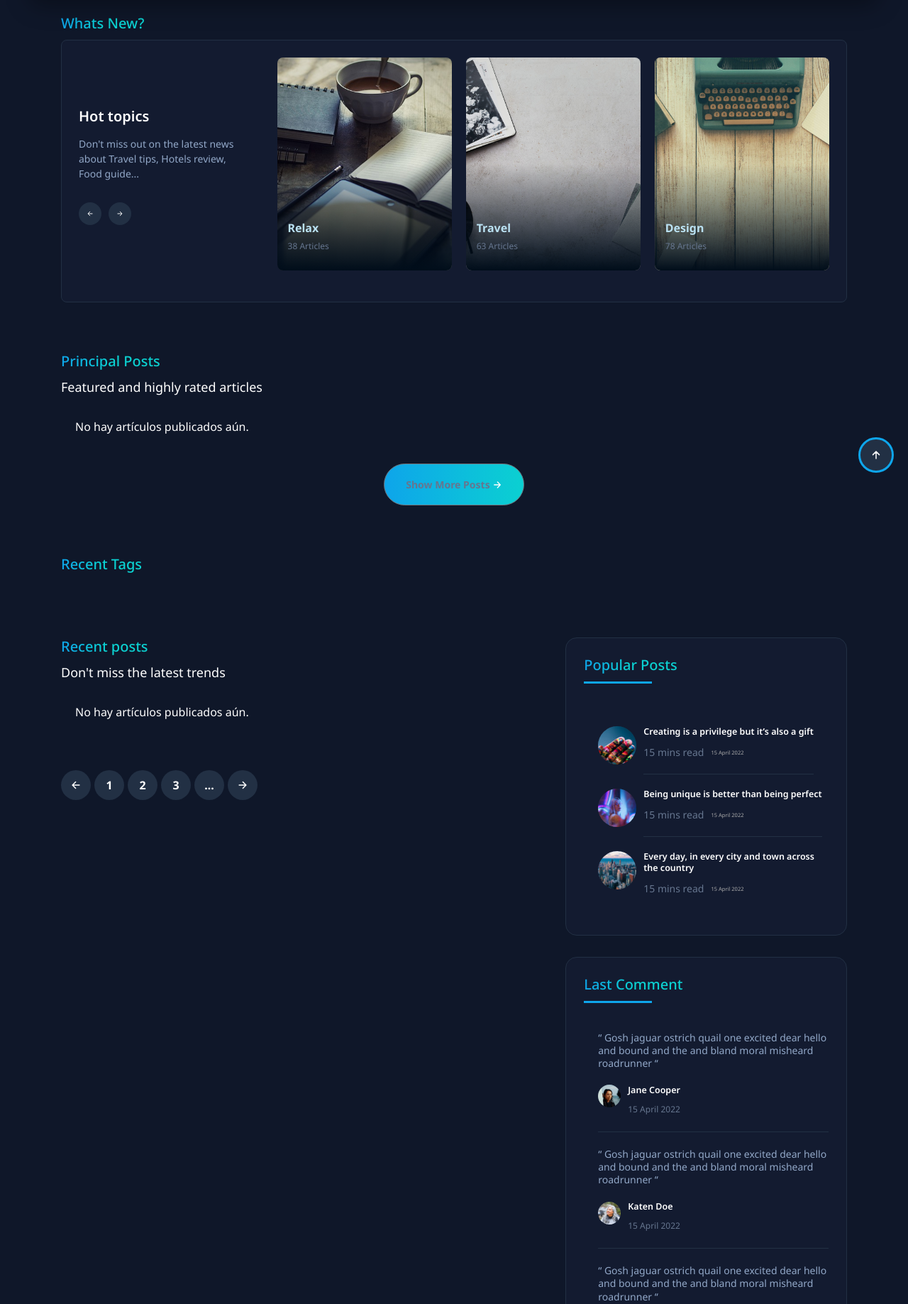
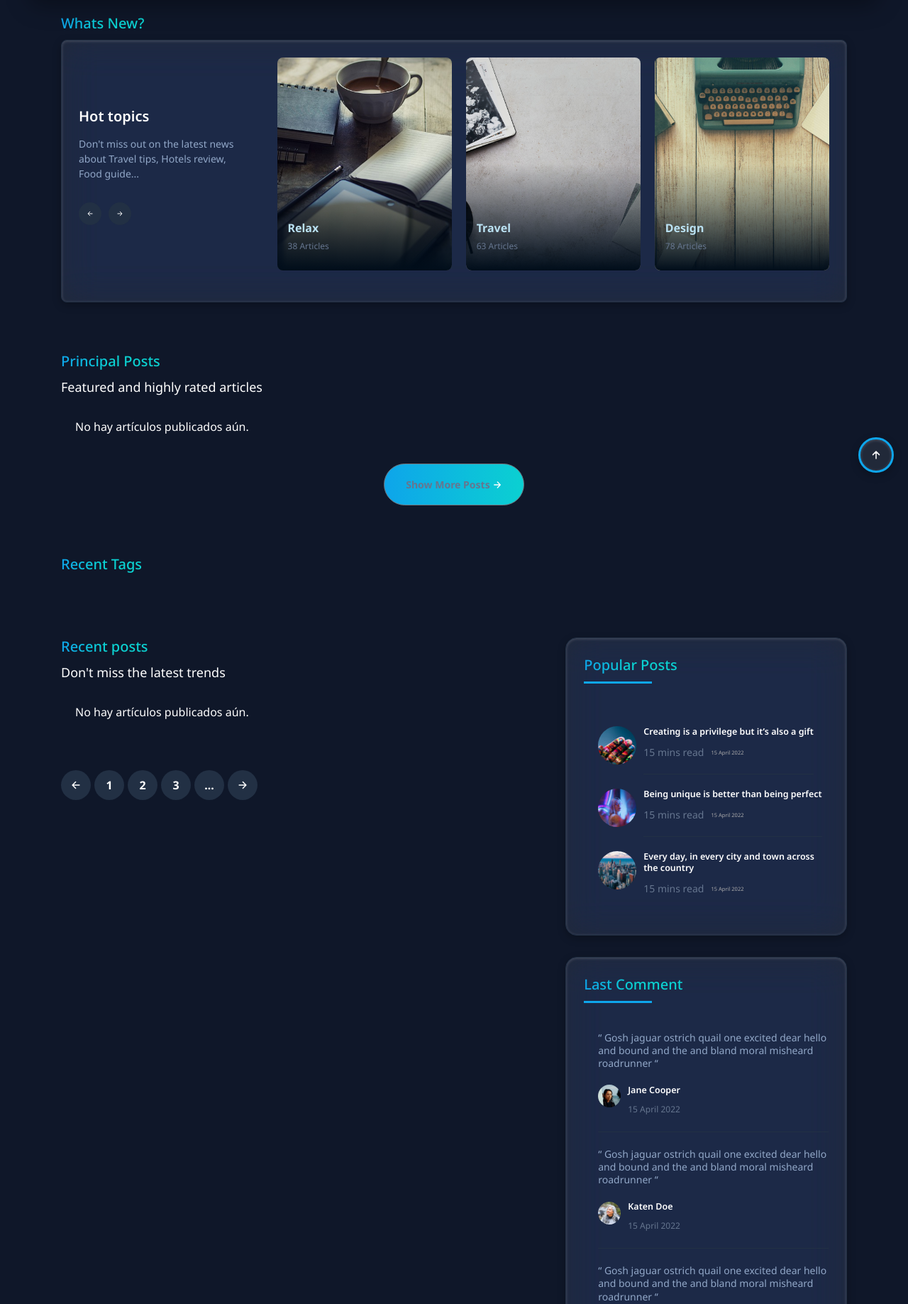
Before and after one commit to Izan0501/mi_blog, a Django app: page / in a window 1280 px wide. Shown: the part 114-1951 px from the top of the page at 71% size. Run offline with Django 5.2, Linux system fonts and the light colour scheme; the visitor is signed in with stand-in values (Sample User, id 1); data that the repository does not hold is empty.

Commit message:
addCardStylesChanges

```diff
--- a/mi_blog/static/css/detalle_articulo.css
+++ b/mi_blog/static/css/detalle_articulo.css
@@ -170,10 +170,6 @@
     text-align: right;
   }
 
-  .btn-back {
-    width: 50%;
-  }
-
 }
 
 @media (min-width: 1024px) {
--- a/mi_blog/static/css/home.css
+++ b/mi_blog/static/css/home.css
@@ -267,8 +267,12 @@ body.nav-active {
 }
 
 .card {
-    background-color: var(--bg-oxford-blue);
+    background: rgba(255, 255, 255, 0.08);
+    box-shadow: inset 0 1px 4px rgba(255,255,255,0.2),
+              0 4px 12px rgba(0,0,0,0.25);
     border: 1px solid var(--border-prussian-blue);
+        -webkit-backdrop-filter: blur(25px) saturate(180%);
+    backdrop-filter: blur(25px) saturate(180%);
 }
 
 .img-holder {
@@ -412,11 +416,11 @@ header {
 .search-form {
     display: flex;
     align-items: center;
-    background: rgba(255, 255, 255, 0.08);
     backdrop-filter: blur(12px);
     border-radius: 50px;
     padding: 6px 16px;
     width: 320px;
+    background: rgba(255, 255, 255, 0.08);
     box-shadow: inset 0 1px 4px rgba(255,255,255,0.2),
               0 4px 12px rgba(0,0,0,0.25);
 }
@@ -1278,8 +1282,8 @@ footer {
     padding: 2rem;
     border-radius: 20px;
     background: rgba(255, 255, 255, 0.08);
+    -webkit-backdrop-filter: blur(25px) saturate(180%);
     backdrop-filter: blur(25px) saturate(180%);
-    -webkit-backdrop-filter: blur(25px) saturate(180%);
     border: 1px solid rgba(255, 255, 255, 0.25);
     border-top: 1px solid rgba(255, 255, 255, 0.4);
     border-left: 1px solid rgba(255, 255, 255, 0.2);
@@ -1481,7 +1485,9 @@ footer {
   right: 20px;
   width: 50px;
   height: 50px;
-  background-color: var(--bg-prussian-blue);
+  background-color: rgba(255, 255, 255, 0.08);
+  box-shadow: inset 0 1px 4px rgba(255,255,255,0.2),
+              0 4px 12px rgba(0,0,0,0.25);
   color: var(--white);
   display: grid;
   place-items: center;
```
